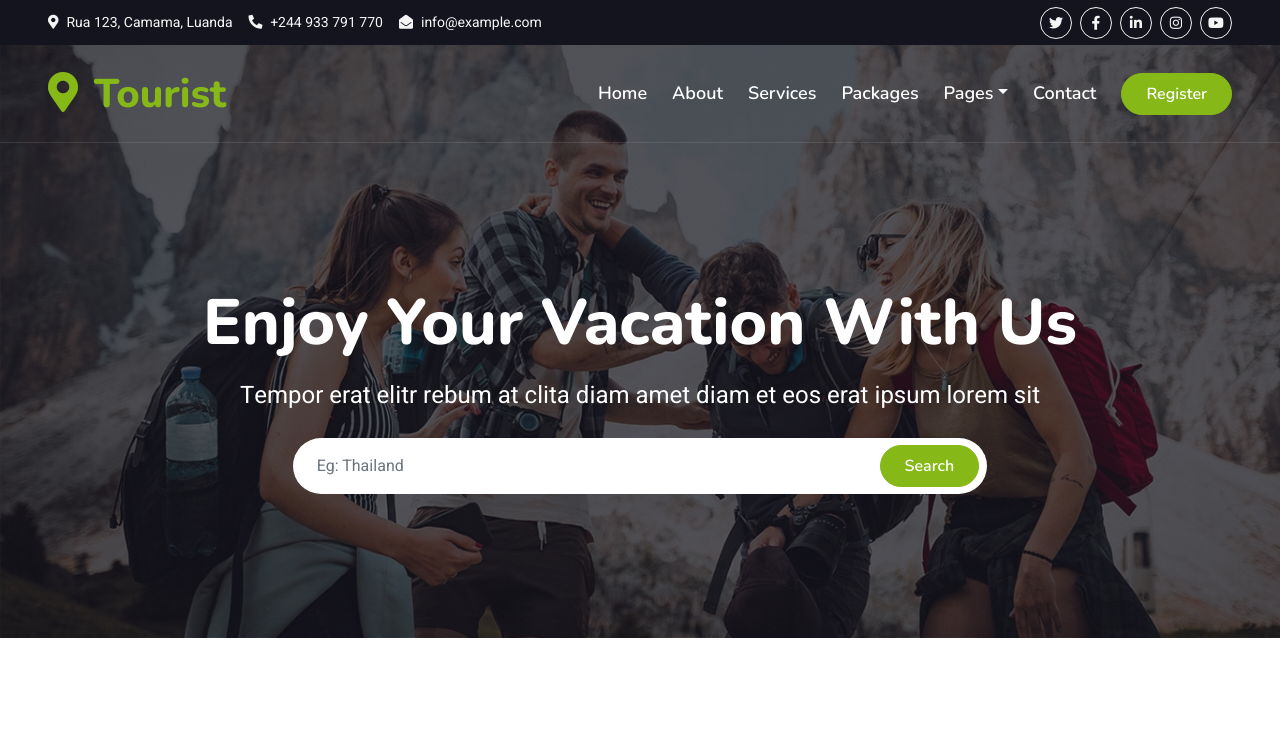
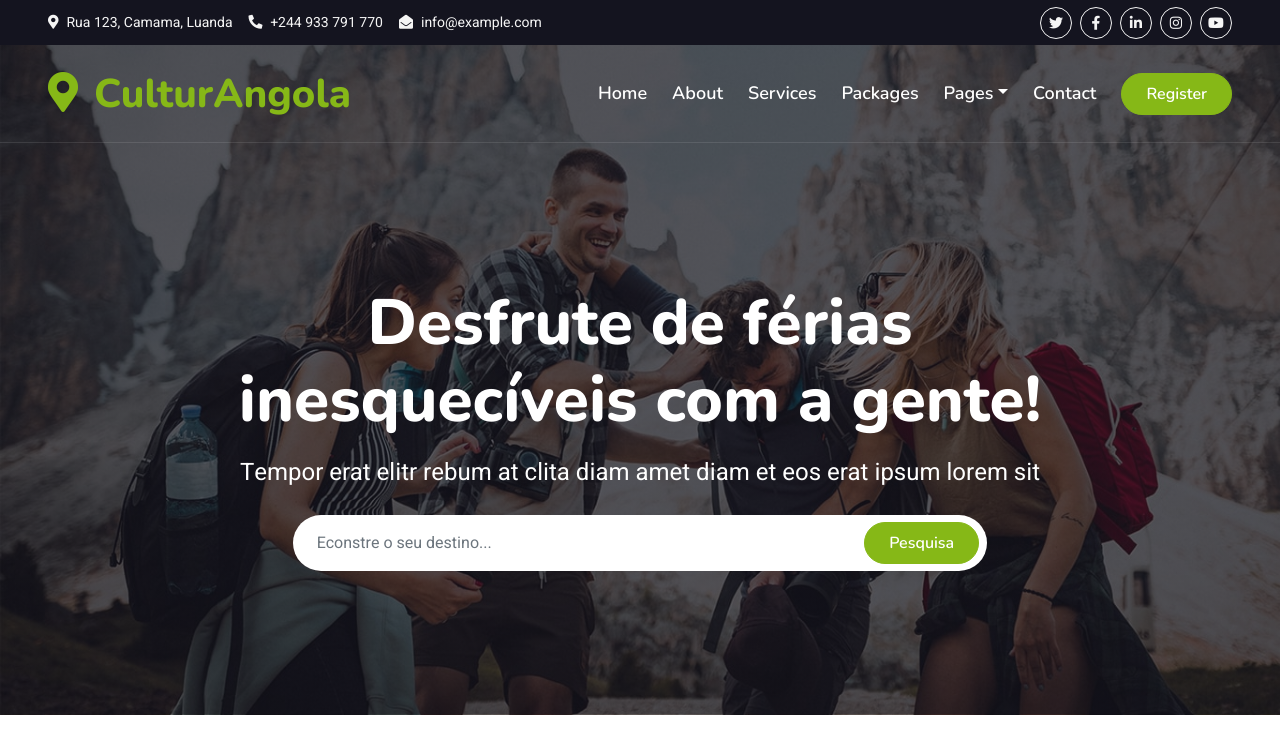
Before and after one commit to makiessedev/turism, a React (Create React App) app: page / in a window 1280 px wide. Shown: the top 732 px of the page. Built offline with nearby package versions, Linux system fonts and the light colour scheme.

Commit message:
feat: container main

```diff
--- a/public/index.html
+++ b/public/index.html
@@ -2,7 +2,7 @@
 <html lang="en">
   <head>
     <meta charset="utf-8">
-    <title>Tourist - Travel Agency Website</title>
+    <title>CulturAngola - Travel Agency Website</title>
     <meta content="width=device-width, initial-scale=1.0" name="viewport">
     <meta content="" name="keywords">
     <meta content="" name="description">
--- a/src/components/Header.jsx
+++ b/src/components/Header.jsx
@@ -87,7 +87,7 @@ function Header() {
         <Link to="/" className="navbar-brand p-0">
           <h1 className="text-primary m-0">
             <i className="fa fa-map-marker-alt me-3" />
-            Tourist
+            CulturAngola
           </h1>
           {/* <img src="img/logo.png" alt="Logo"> */}
         </Link>
--- a/src/pages/About.jsx
+++ b/src/pages/About.jsx
@@ -54,7 +54,7 @@ function About() {
               About Us
             </h6>
             <h1 className="mb-4">
-              Welcome to <span className="text-primary">Tourist</span>
+              Welcome to <span className="text-primary">CulturAngola</span>
             </h1>
             <p className="mb-4">
               Tempor erat elitr rebum at clita. Diam dolor diam ipsum sit. Aliqu
--- a/src/pages/Home.jsx
+++ b/src/pages/Home.jsx
@@ -8,7 +8,7 @@ export default function Home() {
           <div className="row justify-content-center py-5">
             <div className="col-lg-10 pt-lg-5 mt-lg-5 text-center">
               <h1 className="display-3 text-white mb-3 animated slideInDown">
-                Enjoy Your Vacation With Us
+                Desfrute de férias inesquecíveis com a gente!
               </h1>
               <p className="fs-4 text-white mb-4 animated slideInDown">
                 Tempor erat elitr rebum at clita diam amet diam et eos erat
@@ -18,14 +18,14 @@ export default function Home() {
                 <input
                   className="form-control border-0 rounded-pill w-100 py-3 ps-4 pe-5"
                   type="text"
-                  placeholder="Eg: Thailand"
+                  placeholder="Econstre o seu destino..."
                 />
                 <button
                   type="button"
                   className="btn btn-primary rounded-pill py-2 px-4 position-absolute top-0 end-0 me-2"
                   style={{ marginTop: 7 }}
                 >
-                  Search
+                  Pesquisa
                 </button>
               </div>
             </div>
@@ -55,7 +55,7 @@ export default function Home() {
               About Us
             </h6>
             <h1 className="mb-4">
-              Welcome to <span className="text-primary">Tourist</span>
+              Welcome to <span className="text-primary">CulturAngola</span>
             </h1>
             <p className="mb-4">
               Tempor erat elitr rebum at clita. Diam dolor diam ipsum sit. Aliqu
```
Also changed, not shown: 1 other file (tests, documents, lock files or other folders).
